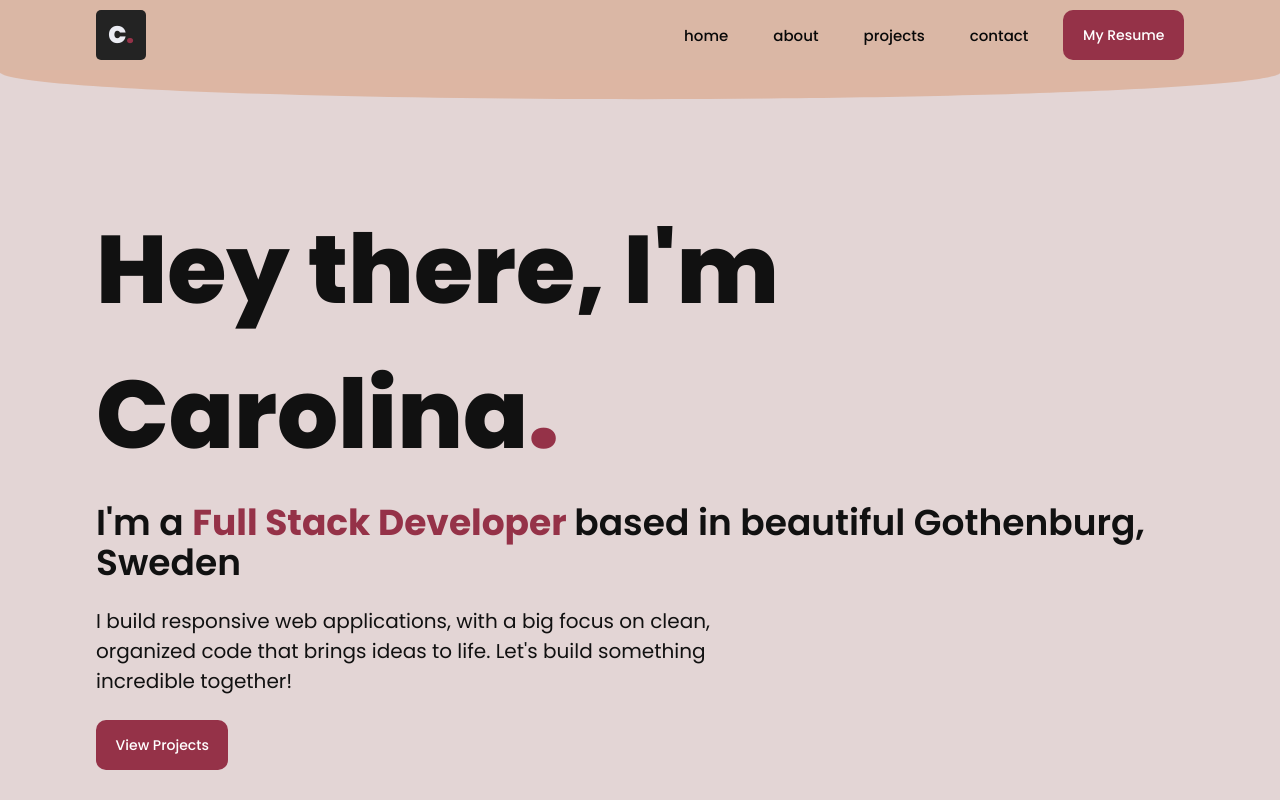
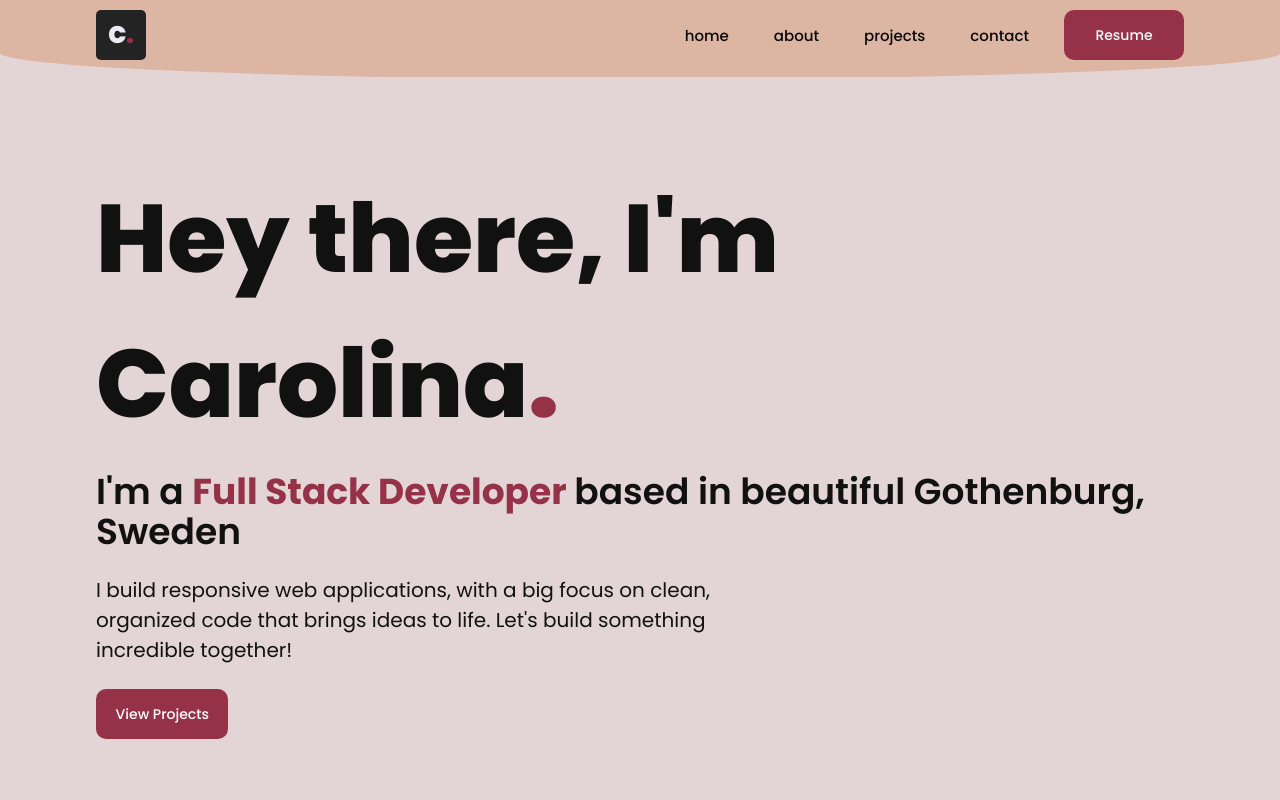
Before and after one commit to carolarruda/personal, a React (Create React App) app: page / in a window 1280 px wide. Shown: the top 800 px of the page. Built offline with nearby package versions, Linux system fonts and the light colour scheme.

Commit message:
fixed blob for testing

```diff
--- a/src/components/About/About.js
+++ b/src/components/About/About.js
@@ -35,7 +35,7 @@ const About = () => {
               <div className={classes.links}>
                 <div className={classes.linksText}>
 
-                  <span>My links</span>
+                  <span>Links</span>
                   <AiOutlineArrowRight />
                   <MyLinks />
                 </div>
--- a/src/components/NavBar/NavBar.js
+++ b/src/components/NavBar/NavBar.js
@@ -5,8 +5,6 @@ import Button from "../buttons/Button";
 import classes from "./NavBar.module.scss";
 import { motion } from "framer-motion";
 import { useEffect, useState } from "react";
-
-
 
 const NavBar = () => {
   const [selected, setSelected] = useState("");
@@ -31,12 +29,17 @@ const NavBar = () => {
     sections.forEach((section) => observer.observe(section));
   }, []);
 
-
   return (
     <>
       <header className={classes}>
+        <div className={classes.navWrapper}>
+          <motion.div className={`${classes.navDiv} ${classes.blobWrapper}`}>
+            <NavBlob />
+          </motion.div>
+        </div>
+
         <motion.nav
-          className={`section-wrapper ${classes.NavContainer} ${classes.mxAuto}`}
+          className={`section-wrapper ${classes.NavContainer} ${classes.mxAuto}  ${classes.navOnTop}`}
           initial={{ y: -70 }}
           animate={{ y: 0 }}
           transition={{ duration: 0.5 }}
@@ -90,16 +93,11 @@ const NavBar = () => {
               </a>
             </li>
             <li>
-              <Button text={`My Resume`} />
+              <Button text={`Resume`} />
             </li>
           </ul>
         </motion.nav>
       </header>
-      <motion.div
-        className={classes.navDiv}
-      >
-        <NavBlob />
-      </motion.div>
     </>
   );
 };
--- a/src/components/NavBar/NavBar.module.scss
+++ b/src/components/NavBar/NavBar.module.scss
@@ -61,7 +61,7 @@ header {
   top: 0;
   z-index: 20;
   width: 100vw;
-  background-color: #dab7a5;
+  // background-color: #dab7a5;
 }
 
 header a {
@@ -92,7 +92,7 @@ header a:hover::after {
 
 .navDiv {
   position: absolute;
-  top: 70px;
+  top: 0px;
   left: 0;
   width: 100%;
   overflow: hidden;
@@ -174,3 +174,11 @@ svg path .shapeFill {
 .btn:hover::before {
   transform: translate3d(100%, 0, 0);
 }
+
+.blobWrapper {
+  position: absolute;
+  top: 0;
+  left: 0;
+  width: 100%;
+  z-index: 1;
+}
--- a/src/components/Stats/Stats.js
+++ b/src/components/Stats/Stats.js
@@ -8,7 +8,7 @@ const Stats = () => {
       <div className={classes.statColumn}>
         <h4>
           <AiFillCode size="2.4rem" color="var(--brand2)" />
-          <span>My skills</span>
+          <span>Skills</span>
         </h4>
         <Reveal>
           <div className={classes.statGrid}>
--- a/src/components/blobs/NavBlob.js
+++ b/src/components/blobs/NavBlob.js
@@ -1,17 +1,22 @@
 const NavBlob = () => {
   return (
+    <div style={{ display: "grid", alignItems: "center" }}>
+      <div
+        style={{ width: "100vw", height: "50px", backgroundColor: "#ddb6a3" }}
+      ></div>
       <svg
         data-name="Layer 1"
         xmlns="http://www.w3.org/2000/svg"
         viewBox="0 0 1200 120"
         preserveAspectRatio="none"
-      style={{ borderTop: 'px solid #dab7a5' }}
+        style={{ borderTop: "1px solid #dab7a5" }}
       >
         <path
           d="M0,0V7.23C0,65.52,268.63,112.77,600,112.77S1200,65.52,1200,7.23V0Z"
-        class="shape-fill"
+          className="shape-fill"
         ></path>
       </svg>
+    </div>
   );
 };
 
```
Lines whose indentation alone changed are shown as unchanged.
